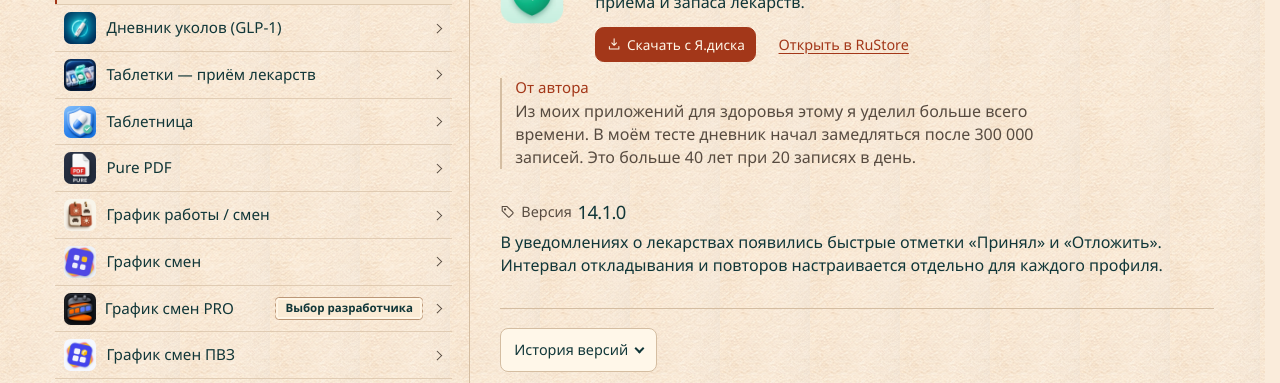
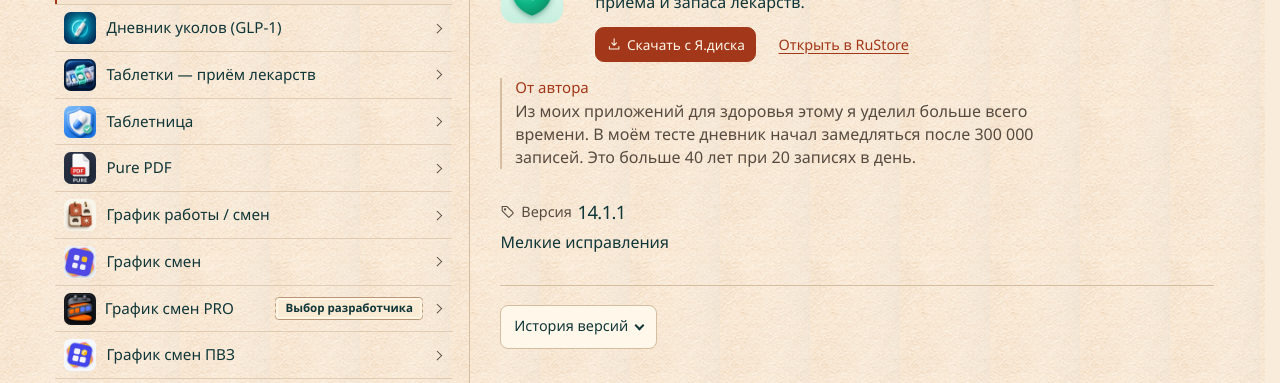
Before and after one commit to Auskraft/apps-support, a plain HTML site: page catalog.html in a window 1280 px wide. Shown: the part 395-778 px from the top of the page. Drawn offline with Linux system fonts and the light colour scheme.

Commit message:
Publish the verified APK downloads

```diff
--- a/catalog-data.js
+++ b/catalog-data.js
@@ -12,6 +12,11 @@ const catalogApps = [
     "badgeText": "Флагман",
     "storeUrl": "https://www.rustore.ru/catalog/app/com.auskraft.blood_pressure_diary",
     "releases": [
+      {
+        "version": "14.1.1",
+        "notes": "Мелкие исправления",
+        "apkUrl": "https://disk.yandex.ru/d/dc-bz4kzpYO29A"
+      },
       {
         "version": "14.1.0",
         "notes": "В уведомлениях о лекарствах появились быстрые отметки «Принял» и «Отложить». Интервал откладывания и повторов настраивается отдельно для каждого профиля.",
@@ -33,6 +38,11 @@ const catalogApps = [
     "description": "Дневник инъекций GLP-1 с учётом доз, напоминаниями, историей веса и замерами тела.",
     "storeUrl": "https://www.rustore.ru/catalog/app/com.auskraft.injection_diary",
     "releases": [
+      {
+        "version": "10.1.3",
+        "notes": "Мелкие исправления",
+        "apkUrl": "https://disk.yandex.ru/d/gBnIpuCRlFN4cw"
+      },
       {
         "version": "10.1.2",
         "notes": "Исправлено восстановление авторизации Яндекс Диска после переустановки.",
@@ -69,6 +79,11 @@ const catalogApps = [
     "description": "Напоминания о лекарствах для себя и близких. Приложение хранит расписания и историю приёма по отдельным профилям.",
     "storeUrl": "https://www.rustore.ru/catalog/app/com.auskraft.tabletki",
     "releases": [
+      {
+        "version": "8.3.2",
+        "notes": "Мелкие исправления",
+        "apkUrl": "https://disk.yandex.ru/d/Hb2EnkaYSJdYqQ"
+      },
       {
         "version": "8.3.1",
         "notes": "Теперь название препарата, добавленного вручную, можно исправить прямо в форме редактирования. Измените название и нажмите «Сохранить». Расписание и история приёмов сохранятся.",
@@ -111,6 +126,11 @@ const catalogApps = [
     "description": "Напоминания о приёме лекарств с гибким расписанием, историей, виджетами и отдельными профилями для близких.",
     "storeUrl": "https://www.rustore.ru/catalog/app/com.auskraft.tablitnica",
     "releases": [
+      {
+        "version": "8.3.2",
+        "notes": "Мелкие исправления",
+        "apkUrl": "https://disk.yandex.ru/d/thahkRAzLtbqnQ"
+      },
       {
         "version": "8.3.1",
         "notes": "Теперь название препарата, добавленного вручную, можно исправить прямо в форме редактирования. Измените название и нажмите «Сохранить». Расписание и история приёмов сохранятся.",
@@ -184,6 +204,11 @@ const catalogApps = [
     "storeUrl": "https://www.rustore.ru/catalog/app/com.auskraft.work_shift_calendar",
     "releases": [
       {
+        "version": "31.0.2",
+        "notes": "Мелкие исправления",
+        "apkUrl": "https://disk.yandex.ru/d/bHc0dnfsculHlw"
+      },
+      {
         "version": "31.0.1",
         "notes": "Сегодняшний день выделен рамкой в обоих месячных виджетах. Цвета виджетов согласованы с темой, на стеклянной подложке улучшена читаемость.",
         "apkUrl": "https://disk.yandex.ru/d/GQSCzh45TuBPsg"
@@ -240,6 +265,11 @@ const catalogApps = [
     "description": "Календарь для сменной работы и вахты. Поддерживает повторяющиеся циклы, свой порядок смен, ручные отметки, отпуск и несколько профилей.",
     "storeUrl": "https://www.rustore.ru/catalog/app/com.auskraft.rotating_shift",
     "releases": [
+      {
+        "version": "31.0.2",
+        "notes": "Мелкие исправления",
+        "apkUrl": "https://disk.yandex.ru/d/olf35DQ921U41Q"
+      },
       {
         "version": "31.0.1",
         "notes": "Сегодняшний день выделен рамкой в обоих месячных виджетах. Цвета виджетов согласованы с темой, на стеклянной подложке улучшена читаемость.",
@@ -324,6 +354,11 @@ const catalogApps = [
     "description": "График для сотрудников и руководителей ПВЗ. Помогает планировать смены, видеть расписание команды и рассчитывать ожидаемый доход.",
     "storeUrl": "https://www.rustore.ru/catalog/app/com.auskraft.rotating_shift_pvz",
     "releases": [
+      {
+        "version": "1.0.4",
+        "notes": "Мелкие исправления",
+        "apkUrl": "https://disk.yandex.ru/d/A5O45UpIV5RL1w"
+      },
       {
         "version": "1.0.3",
         "notes": "На экране сотрудника упрощён заголовок и уточнено отображение даты следующей рабочей смены.",
@@ -435,6 +470,11 @@ const catalogApps = [
     "storeUrl": "https://www.rustore.ru/catalog/app/com.auskraft.wird",
     "releases": [
       {
+        "version": "1.1.1",
+        "notes": "Мелкие исправления",
+        "apkUrl": "https://disk.yandex.ru/d/Vtyyeey4bKRCnw"
+      },
+      {
         "version": "1.1.0",
         "notes": "Добавлена возможность добровольно поддержать разработчика.",
         "apkUrl": "https://disk.yandex.ru/d/sl3EwcGp1BrXyQ"
@@ -455,6 +495,11 @@ const catalogApps = [
     "description": "Ежедневные дуа с переводом смысла, источниками и путём для новичков.",
     "storeUrl": "https://www.rustore.ru/catalog/app/com.auskraft.dua",
     "releases": [
+      {
+        "version": "1.1.1",
+        "notes": "Мелкие исправления",
+        "apkUrl": "https://disk.yandex.ru/d/iQ1W82CMR67P6Q"
+      },
       {
         "version": "1.1.0",
         "notes": "Добавлен экран добровольной поддержки, доступный с главной и из настроек.",
@@ -493,6 +538,11 @@ const catalogApps = [
     "storeUrl": "https://www.rustore.ru/catalog/app/com.auskraft.kada",
     "releases": [
       {
+        "version": "1.1.1",
+        "notes": "Мелкие исправления",
+        "apkUrl": "https://disk.yandex.ru/d/1dMGAyQgSnoezQ"
+      },
+      {
         "version": "1.1.0",
         "notes": "Добавлен экран добровольной поддержки, доступный из карточки «Када» и настроек.",
         "apkUrl": "https://disk.yandex.ru/d/7XjLUlIGvpYqBw"
@@ -513,6 +563,11 @@ const catalogApps = [
     "description": "Исламский планер с отметками намазов, задачами дня, вечерней мухасабой и недельной сводкой.",
     "storeUrl": "https://www.rustore.ru/catalog/app/com.auskraft.muhasaba",
     "releases": [
+      {
+        "version": "1.1.1",
+        "notes": "Мелкие исправления",
+        "apkUrl": "https://disk.yandex.ru/d/LMQeaVdUxCmLCQ"
+      },
       {
         "version": "1.1.0",
         "notes": "Добавлен экран добровольной поддержки, доступный с главной и из настроек.",
@@ -556,6 +611,11 @@ const catalogApps = [
     "storeUrl": "https://www.rustore.ru/catalog/app/com.auskraft.saum",
     "releases": [
       {
+        "version": "1.1.1",
+        "notes": "Мелкие исправления",
+        "apkUrl": "https://disk.yandex.ru/d/V7IiqeibANOm3A"
+      },
+      {
         "version": "1.1.0",
         "notes": "Добавлена возможность добровольно поддержать разработчика.",
         "apkUrl": "https://disk.yandex.ru/d/eOisqU-06eCMQg"
@@ -576,6 +636,11 @@ const catalogApps = [
     "description": "200 сунн и наставлений на каждый день с арабским текстом, переводом смысла и ссылками на источники.",
     "storeUrl": "https://www.rustore.ru/catalog/app/com.auskraft.sunna",
     "releases": [
+      {
+        "version": "1.1.4",
+        "notes": "Мелкие исправления",
+        "apkUrl": "https://disk.yandex.ru/d/VrAPOzHLKIBoig"
+      },
       {
         "version": "1.1.3",
         "notes": "Добавлен экран добровольной поддержки на семи языках интерфейса. Он доступен с главной и из настроек.",
@@ -598,6 +663,11 @@ const catalogApps = [
     "storeUrl": "https://www.rustore.ru/catalog/app/com.auskraft.umra",
     "releases": [
       {
+        "version": "1.1.1",
+        "notes": "Мелкие исправления",
+        "apkUrl": "https://disk.yandex.ru/d/vbHZfxJNljJaaw"
+      },
+      {
         "version": "1.1.0",
         "notes": "Добавлен экран добровольной поддержки, доступный с главной и из раздела «Ещё».",
         "apkUrl": "https://disk.yandex.ru/d/tXPjc83gpSYUXw"
@@ -618,6 +688,11 @@ const catalogApps = [
     "description": "Офлайн-помощник для заучивания аятов и повторения по памяти.",
     "storeUrl": "https://www.rustore.ru/catalog/app/com.auskraft.hifz",
     "releases": [
+      {
+        "version": "1.1.1",
+        "notes": "Мелкие исправления",
+        "apkUrl": "https://disk.yandex.ru/d/JLimTAER0jP3jw"
+      },
       {
         "version": "1.1.0",
         "notes": "Добавлен экран добровольной поддержки, доступный с главной и из настроек.",
@@ -641,6 +716,11 @@ const catalogApps = [
     "badgeText": "Милое",
     "storeUrl": "https://www.rustore.ru/catalog/app/ru.auskraft.pet_diary",
     "releases": [
+      {
+        "version": "1.0.6",
+        "notes": "Мелкие исправления",
+        "apkUrl": "https://disk.yandex.ru/d/VNZhE0c0VZ7zGg"
+      },
       {
         "version": "1.0.5",
         "notes": "Обновлено окно оценки приложения. Оно открывается в компактной панели и не мешает вводу, документам или действиям по напоминаниям.",
@@ -769,6 +849,11 @@ const catalogApps = [
     "storeUrl": "https://www.rustore.ru/catalog/app/com.auskraft.calculatoraus",
     "releases": [
       {
+        "version": "1.0.3",
+        "notes": "Мелкие исправления",
+        "apkUrl": "https://disk.yandex.ru/d/DIq6zViyyrjomg"
+      },
+      {
         "version": "1.0.1",
         "notes": "Длинные результаты отображаются компактно. Нажатие показывает полное число, а копирование сохраняет точность.",
         "apkUrl": "https://disk.yandex.ru/d/4zJMTzBOe4GmYQ"
@@ -850,6 +935,11 @@ const catalogApps = [
     "storeUrl": "https://www.rustore.ru/catalog/app/com.auskraft.natsukashi_yoru",
     "releases": [
       {
+        "version": "1.8.3",
+        "notes": "Мелкие исправления",
+        "apkUrl": "https://disk.yandex.ru/d/IUjnlcRKXOPesA"
+      },
+      {
         "version": "1.8.2",
         "notes": "Добавлены отдельные настройки управления в играх. Доступные варианты включают крестовину, джойстик, наклон и кнопки. Улучшен интерфейс.",
         "apkUrl": "https://disk.yandex.ru/d/8fDkxw-BXz302g"
@@ -865,6 +955,11 @@ const catalogApps = [
     "description": "Танковая ретро-аркада с кампанией, боссами, режимом выживания и ежедневным испытанием.",
     "storeUrl": "https://www.rustore.ru/catalog/app/com.auskraft.natsukashi_tanks",
     "releases": [
+      {
+        "version": "1.1.1",
+        "notes": "Мелкие исправления",
+        "apkUrl": "https://disk.yandex.ru/d/1kJQ_pcFW-B4Ig"
+      },
       {
         "version": "1.1.0",
         "notes": "Добавлены музыка и звуковые эффекты с настройкой громкости. Вражеские танки появляются с разных сторон.",
@@ -884,6 +979,11 @@ const catalogApps = [
     "storeUrl": "https://www.rustore.ru/catalog/app/com.auskraft.chisana_kodomo",
     "releases": [
       {
+        "version": "1.9.10",
+        "notes": "Мелкие исправления",
+        "apkUrl": "https://disk.yandex.ru/d/WqYS9KE-gzHRMw"
+      },
+      {
         "version": "1.9.9",
         "notes": "Улучшено воспроизведение голосовых подсказок и обработка нажатий в игре со звуками животных.",
         "apkUrl": "https://disk.yandex.ru/d/1yzES3C2E7AtNw"
--- a/catalog.html
+++ b/catalog.html
@@ -194,7 +194,7 @@
   </footer>
 
   <script src="script.js" defer></script>
-  <script src="catalog-data.js?v=chime-pro-2.0.3" defer></script>
+  <script src="catalog-data.js?v=8f84f9623961" defer></script>
   <script src="catalog.js?v=release-notes-2" defer></script>
 </body>
 </html>
```
Also changed, not shown: index.html (+1 -1 lines).
